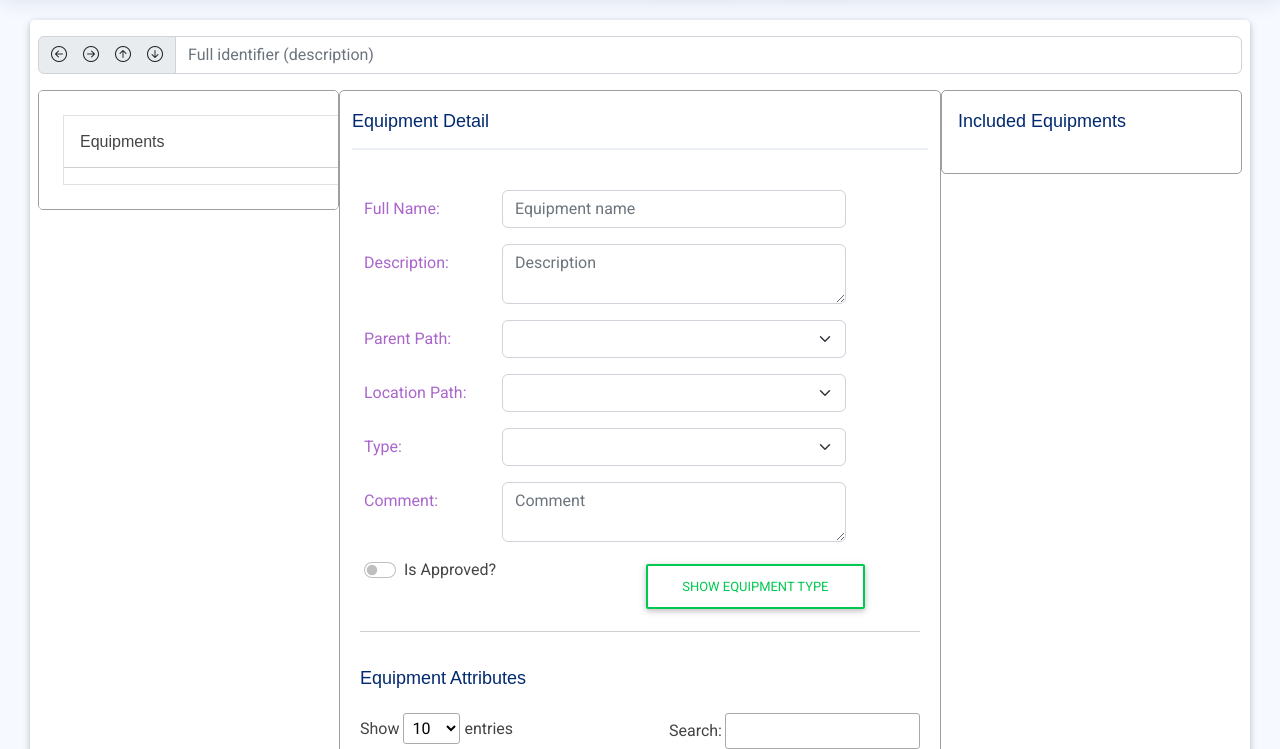
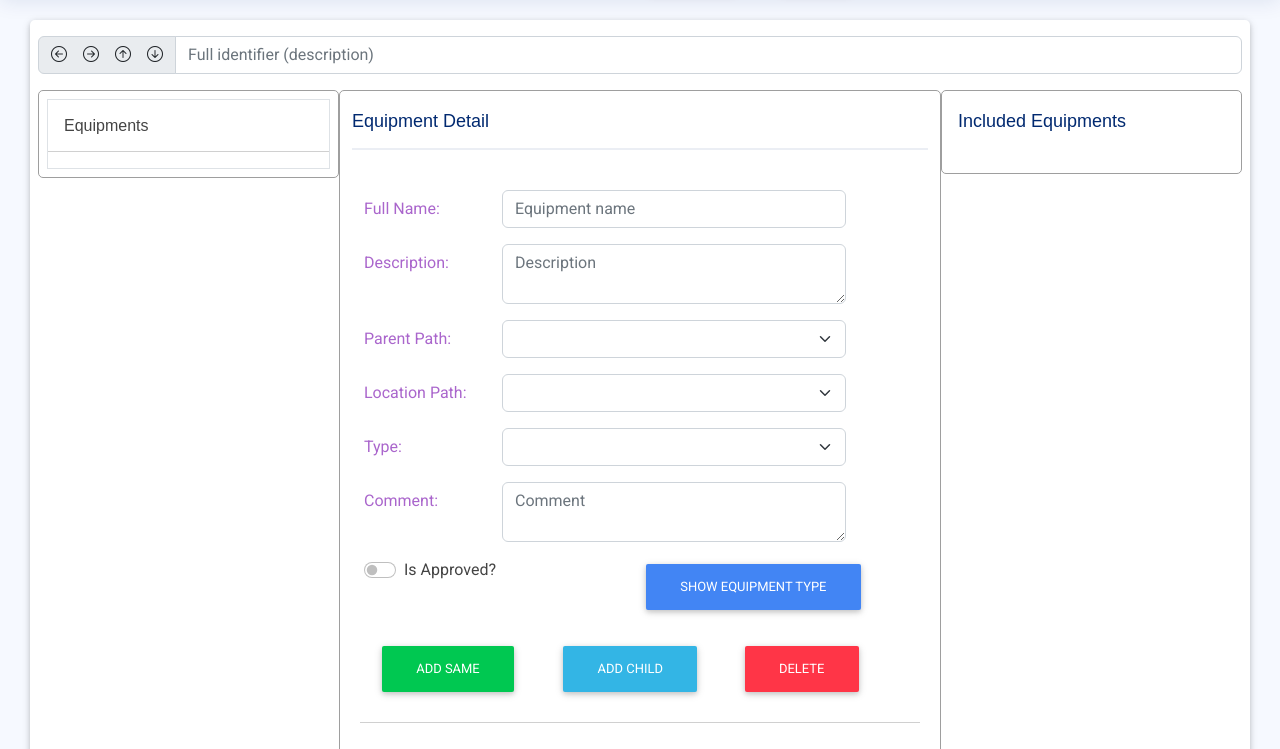
Before and after one commit to pegasus430/system-modeling, a Django app: page /equipment/ in a window 1280 px wide. Shown: the part 60-809 px from the top of the page. Run offline with Django 4.2, Linux system fonts and the light colour scheme; data that the repository does not hold is empty; some libraries are stand-ins or nearby versions.

Commit message:
Add the buttons for equipment update

```diff
--- a/systemmanagement/templates/equipment.html
+++ b/systemmanagement/templates/equipment.html
@@ -39,7 +39,7 @@
 
                        <div class="col-xxl-3 col-lg-3 col-md-6 p-0">
                         <div class="card info-card left_object_hierarchy border-gray">
-                          <div class="treeview-animated w-20 border mx-4 my-4">
+                          <div class="treeview-animated border mx-2 my-2">
                             <h6 class="pt-3 pl-3">Equipments</h6>
                             <hr>
                             <ul class="treeview-animated-list mb-3" id="all_equipment_tree">
@@ -108,9 +108,35 @@
                               </div>
 
                               <div class="col-md-6">
-                                <button type="button" class="btn btn-outline-success">
+                                <button type="button" class="btn btn-primary">
                                   <a class="nav-link" href="{% url 'definitions_equipment_types' %}">
                                     Show Equipment Type
+                                  </a>
+
+                                </button>
+                              </div>
+                            </div>
+                            <div class="row mt-3 p-2 pl-4">
+                              <div class="col-md-4">
+                                <button type="button" class="btn btn-success">
+                                  <a class="nav-link" >
+                                    Add Same
+                                  </a>
+
+                                </button>
+                              </div>
+                              <div class="col-md-4">
+                                <button type="button" class="btn btn-info">
+                                  <a class="nav-link" >
+                                    Add Child
+                                  </a>
+
+                                </button>
+                              </div>
+                              <div class="col-md-4">
+                                <button type="button" class="btn btn-danger">
+                                  <a class="nav-link">
+                                    Delete
                                   </a>
 
                                 </button>
```
